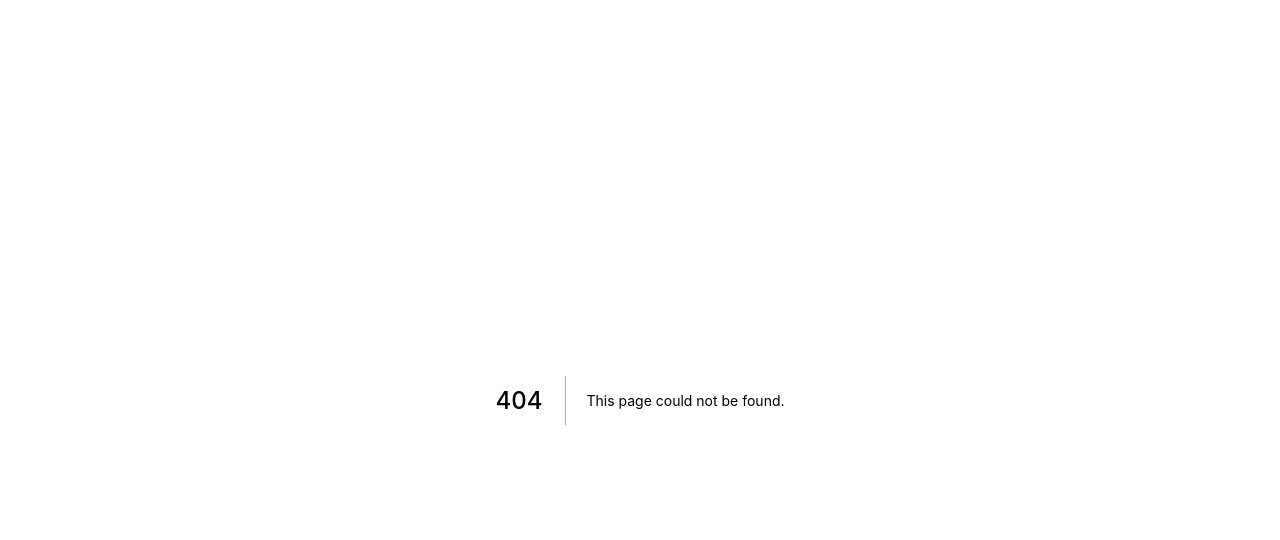
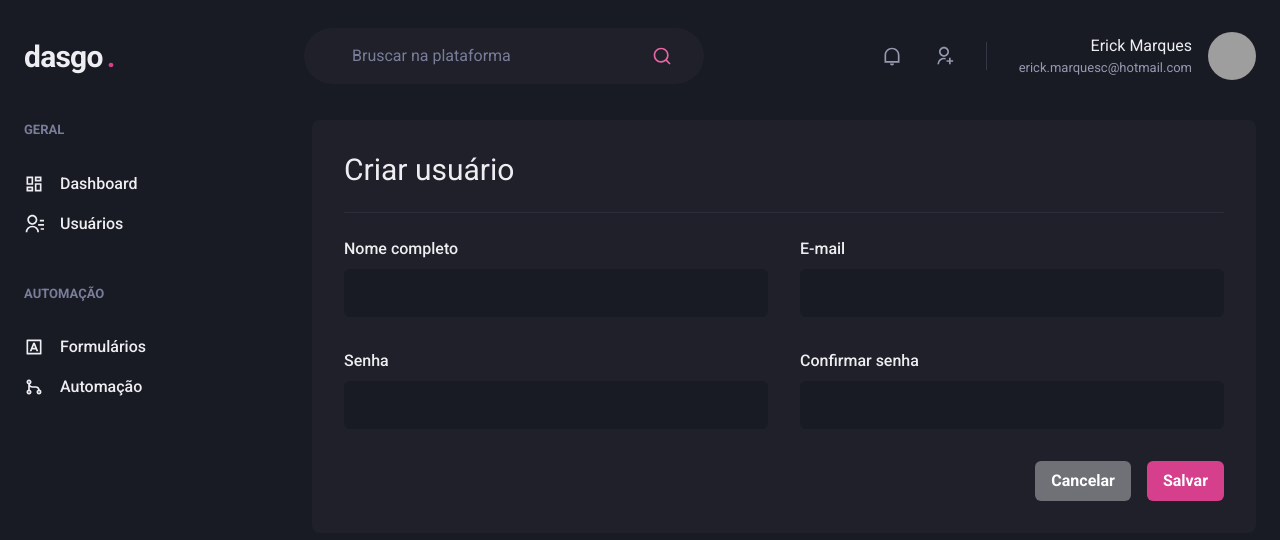
Before and after one commit to erickmarquesc/DashGo, a Next.js app: page /users/create in a window 1280 px wide. Before the commit this address had no page. Shown: the top 540 px of the page. Built offline with nearby package versions, Linux system fonts and the light colour scheme; grey boxes are pictures that could not be loaded.

Commit message:
feat: use components

```diff
--- a/src/pages/index.tsx
+++ b/src/pages/index.tsx
@@ -20,8 +20,8 @@
       >
         <Stack spacing='4'>
 
-          <Input name="email" type="email" label="E-mail"/>
-          <Input name="password" type="password" label="Password"/>
+          <Input name="email" type="email" label="E-mail" />
+          <Input name="password" type="password" label="Password" />
 
         </Stack>
         <Button
--- /dev/null
+++ b/src/pages/users/create.tsx
@@ -0,0 +1,41 @@
+import { Box, Button, Divider, Flex, Heading, HStack, SimpleGrid, VStack } from "@chakra-ui/react";
+import { Header } from "../../components/Header";
+import { Input } from "../../components/Input";
+import { Sidebar } from "../../components/Sidebar";
+
+export default function CreateUser() {
+  return (
+    <Box>
+      <Header />
+      <Flex w="100%" my="6" maxWidth={1480} mx="auto" px="6">
+
+        <Sidebar />
+
+        <Box bg="gray.800" flex="1" borderRadius={8} p="8">
+          <Heading size="lg" fontWeight="normal">Criar usuário</Heading>
+          <Divider my="6" borderColor="gray.700" />
+
+          <VStack spacing="8">
+            <SimpleGrid minChildWidth="240px" spacing="8" w="100%">
+              <Input name="name" label="Nome completo" />
+              <Input name="email" type="email" label="E-mail" />
+            </SimpleGrid>
+
+            <SimpleGrid minChildWidth="240px" spacing="8" w="100%">
+              <Input name="password" type="password" label="Senha" />
+              <Input name="password_confirmation" type="password" label="Confirmar senha" />
+            </SimpleGrid>
+
+          </VStack>
+
+          <Flex mt="8" justify="flex-end">
+            <HStack spacing="4">
+              <Button colorScheme="whiteAlpha">Cancelar</Button>
+              <Button colorScheme="pink">Salvar</Button>
+            </HStack>
+          </Flex>
+        </Box>
+      </Flex>
+    </Box>
+  )
+}
```
Also changed, not shown: src/pages/dashboard.tsx (+17 -17 lines), src/pages/users/index.tsx (+12 -22 lines).
